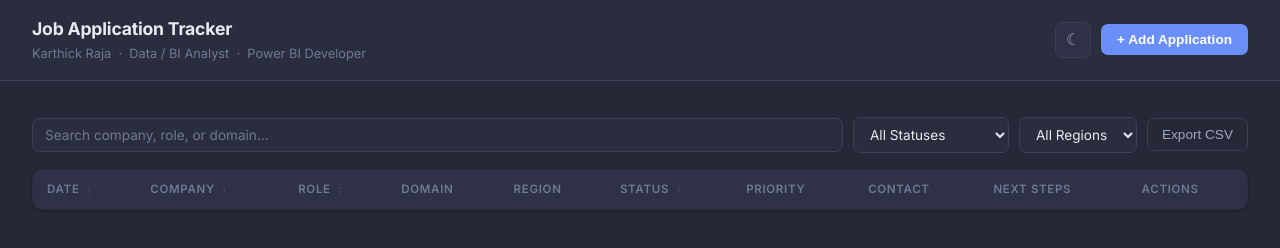
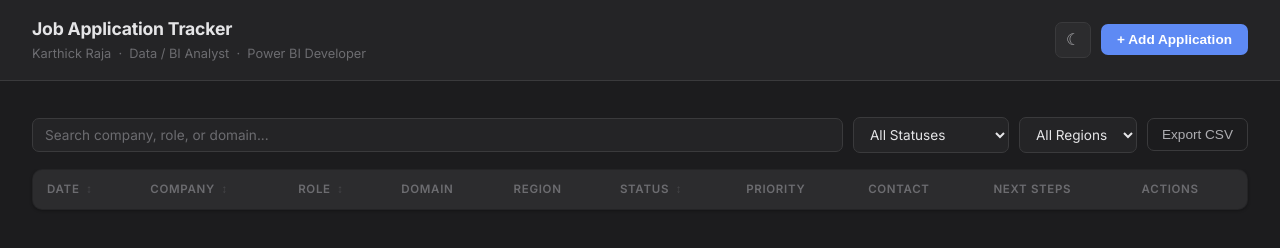
Before and after one commit to KarthickRaja46/Jobtracker, a website: page public/index.html in a window 1280 px wide. Both pictures are taken after a click on the button "Toggle theme". Drawn offline with Linux system fonts and the light colour scheme; no server answers.

Commit message:
Fix dark theme: replace blue-tinted dark with neutral charcoal grey

```diff
--- a/public/style.css
+++ b/public/style.css
@@ -33,17 +33,17 @@
 }
 
 html.dark {
-  --bg:           #252836;
-  --surface:      #2e3147;
-  --card:         #2a2d3e;
-  --border:       #3c3f56;
-  --border-focus: #6b8ff8;
-  --accent:       #6b8ff8;
-  --accent-hover: #5a7ef7;
-  --accent-muted: rgba(107, 143, 248, 0.15);
-  --text:         #e8eaf0;
-  --text-sub:     #a0a8bc;
-  --text-muted:   #6e7a94;
+  --bg:           #1c1c1e;
+  --surface:      #2c2c2e;
+  --card:         #242426;
+  --border:       #3a3a3c;
+  --border-focus: #5e8af4;
+  --accent:       #5e8af4;
+  --accent-hover: #4d79e8;
+  --accent-muted: rgba(94, 138, 244, 0.12);
+  --text:         #e5e5e7;
+  --text-sub:     #aeaeb2;
+  --text-muted:   #6c6c70;
 
   --status-applied-bg:    rgba(59,130,246,0.12);  --status-applied-text:    #60a5fa;
   --status-screening-bg:  rgba(245,158,11,0.12);  --status-screening-text:  #fbbf24;
```
